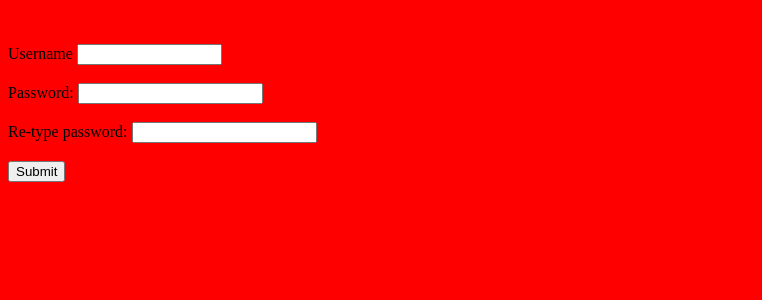
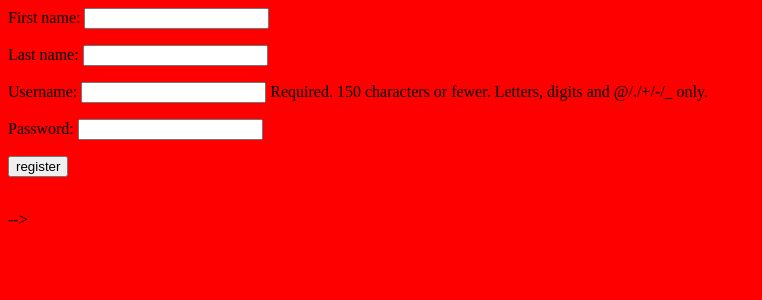
Before and after one commit to CodeRev89/Foodies, a Django app: template food/templates/register.html in a window 1280 px wide. Shown: the top 300 px of the page, without its empty margins (0-762 px from the left). Run offline with Django 4.2, Linux system fonts and the light colour scheme; the template is opened without the code that fills it: values that come from a table or form of the project are taken from there, others are empty.

Commit message:
HTML functions are in the process, will focus on linking all to the front end

```diff
--- a/Foodies/urls.py
+++ b/Foodies/urls.py
@@ -19,5 +19,5 @@ from food.views import user_register
 
 urlpatterns = [
     path("admin/", admin.site.urls),
-    path("register/", user_register, name="register-user")
+    path("register/", user_register, name="register")
 ]
--- a/food/forms.py
+++ b/food/forms.py
@@ -29,4 +29,4 @@ class Recipe(forms.ModelForm):
 class Ingredient(forms.ModelForm):
     class Meta:
         model =Ingredients
-        fields = ["recipes", "categories", "origin", "produce_type"]
+        fields = ["recipes", "categories", "origin", "produce_type", "name"]
--- a/food/models.py
+++ b/food/models.py
@@ -24,3 +24,4 @@ class Ingredients(models.Model):
     categories=models.ManyToManyField(Category, related_name="catergory")
     origin=models.CharField(max_length=50)
     produce_type=models.CharField(max_length=50)
+    name= models.CharField(max_length=500,default=00)
--- a/food/templates/register.html
+++ b/food/templates/register.html
@@ -1,22 +1,26 @@
-<Html>
-    <head>
+<tml>
+    <head>   <link href="register.css" rel="stylesheet" type="text/css" />
     <title>
     Registration Page
     </title>
     </head>
     <body bgcolor="red">
+        <form action="{% url 'register' %}" method="POST">
+            {% csrf_token %}
+        {{ form.as_p }} <input type="submit" value="register">
+         </form>
     <br>
-    <br>
-    <form>
+    <a
+    <!-- <form>   -->
 
-    <label> Username </label>
+    <!-- <label> Username </label>
     <input type="text" name="Username" size="15"/> <br> <br>
     Password:
     <input type="Password" id="pass" name="pass"> <br>
     <br>
     Re-type password:
     <input type="Password" id="repass" name="repass"> <br> <br>
-    <input type="button" value="Submit"/>
-    </form>
+    <input type="button" value="Submit"/>   -->
+    <!-- </for  m> -->
     </body>
     </html>
```
Also changed, not shown: db.sqlite3, food/migrations/0002_ingredients_name.py (added), food/templates/register.css (added).
